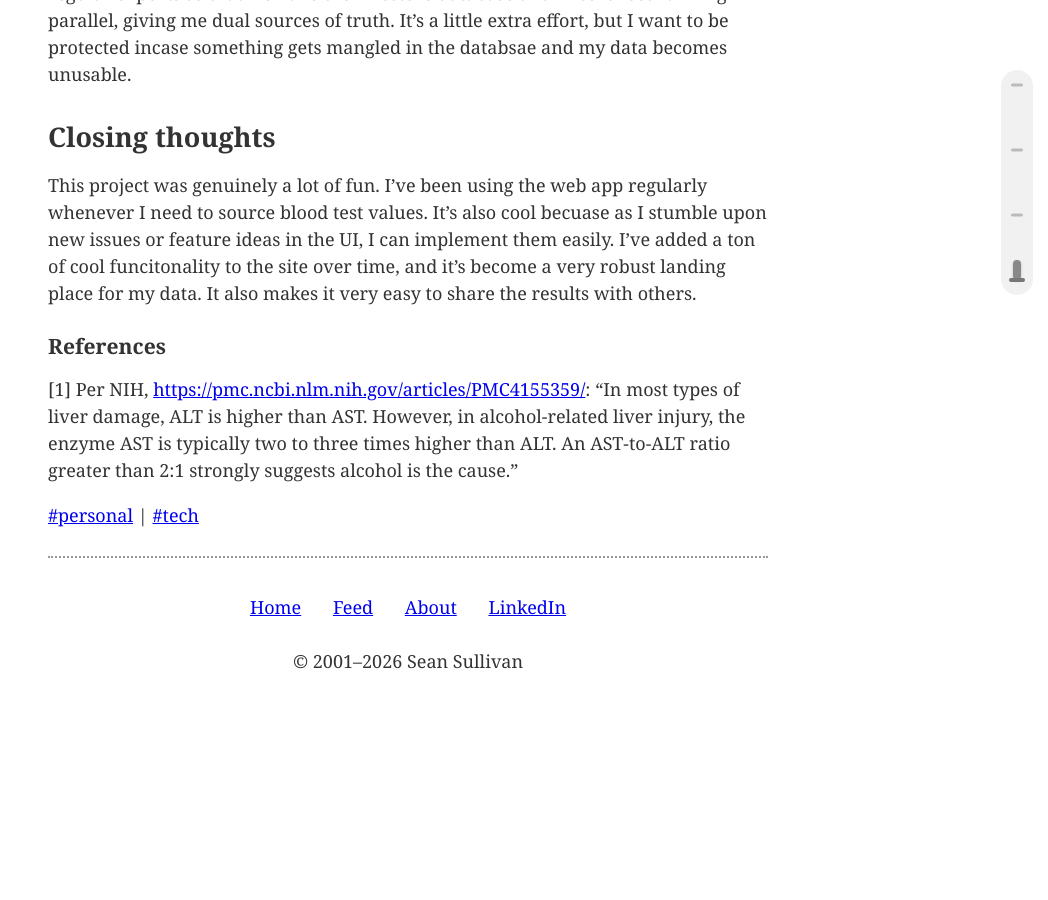
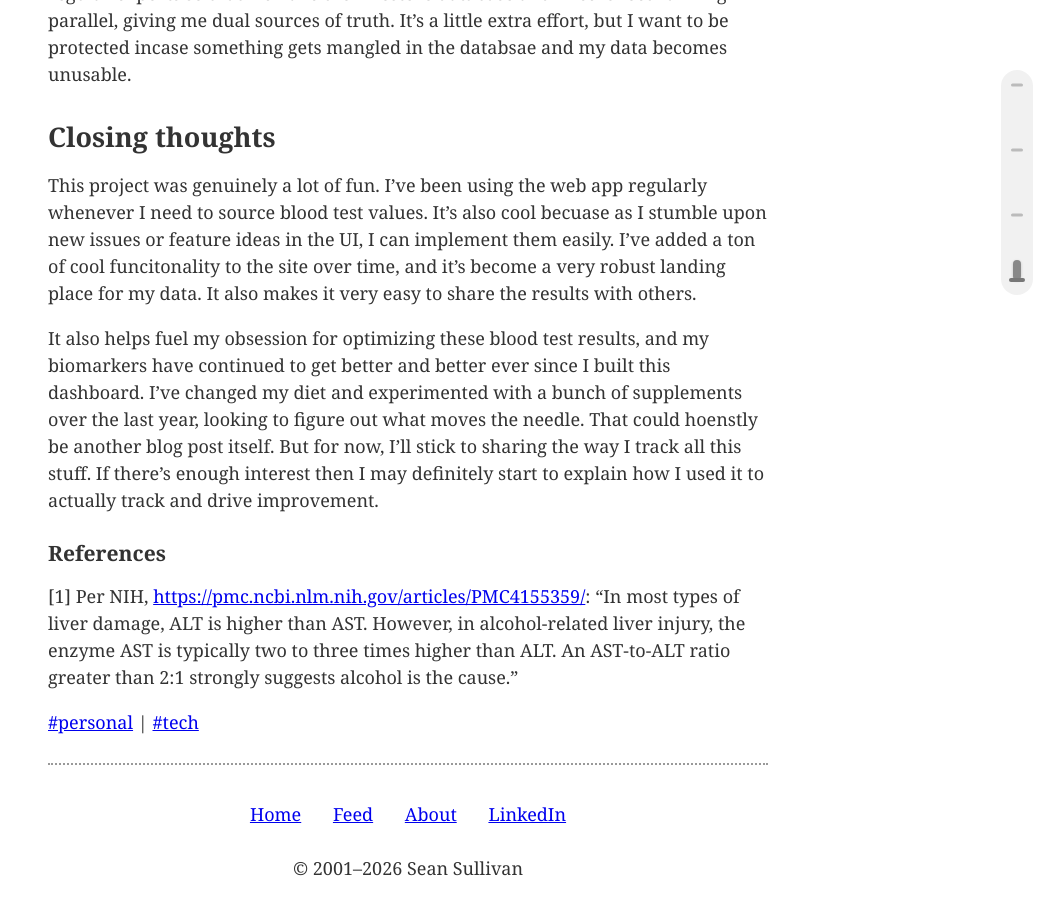
Before and after one commit to 0sps/sull1van.com, a Jekyll site: the page built from _posts/2026-05-18-Fixing-blood-test-results.md, in a window 1280 px wide and 900 px high, scrolled down 7858 px. Shown: the whole window, without its empty margins (232-1280 px from the left). Built offline with Jekyll 4.4.1, drawn with Linux system fonts in a browser that asks for light colours; before the commit the page ends 8551 px from its top, so only the background shows below that; some of the changed text lies outside the part shown.

Commit message:
Update 2026-05-18-Fixing-blood-test-results.md

```diff
--- a/_posts/2026-05-18-Fixing-blood-test-results.md
+++ b/_posts/2026-05-18-Fixing-blood-test-results.md
@@ -1,6 +1,6 @@
 ---
 layout: post
-title: "[PROJECT] Achieving the best blood test results of my entire life"
+title: "[PROJECT] A better way to track blood test results"
 date: 2026-05-18
 tags: [personal, tech]
 published: true
@@ -222,6 +222,8 @@ The firestore database has essentially become my new source of truth. I do make
 
 This project was genuinely a lot of fun. I've been using the web app regularly whenever I need to source blood test values. It's also cool becuase as I stumble upon new issues or feature ideas in the UI, I can implement them easily. I've added a ton of cool funcitonality to the site over time, and it's become a very robust landing place for my data. It also makes it very easy to share the results with others.
 
+It also helps fuel my obsession for optimizing these blood test results, and my biomarkers have continued to get better and better ever since I built this dashboard. I've changed my diet and experimented with a bunch of supplements over the last year, looking to figure out what moves the needle. That could hoenstly be another blog post itself. But for now, I'll stick to sharing the way I track all this stuff. If there's enough interest then I may definitely start to explain how I used it to actually track and drive improvement.
+
 
 
 ### References
```
